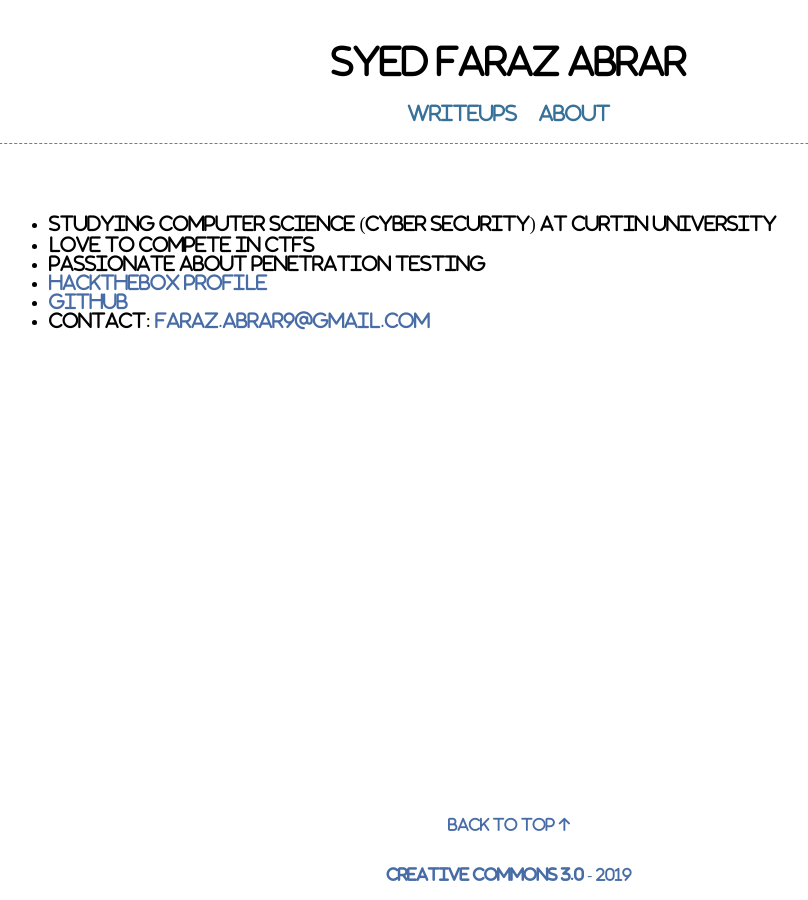
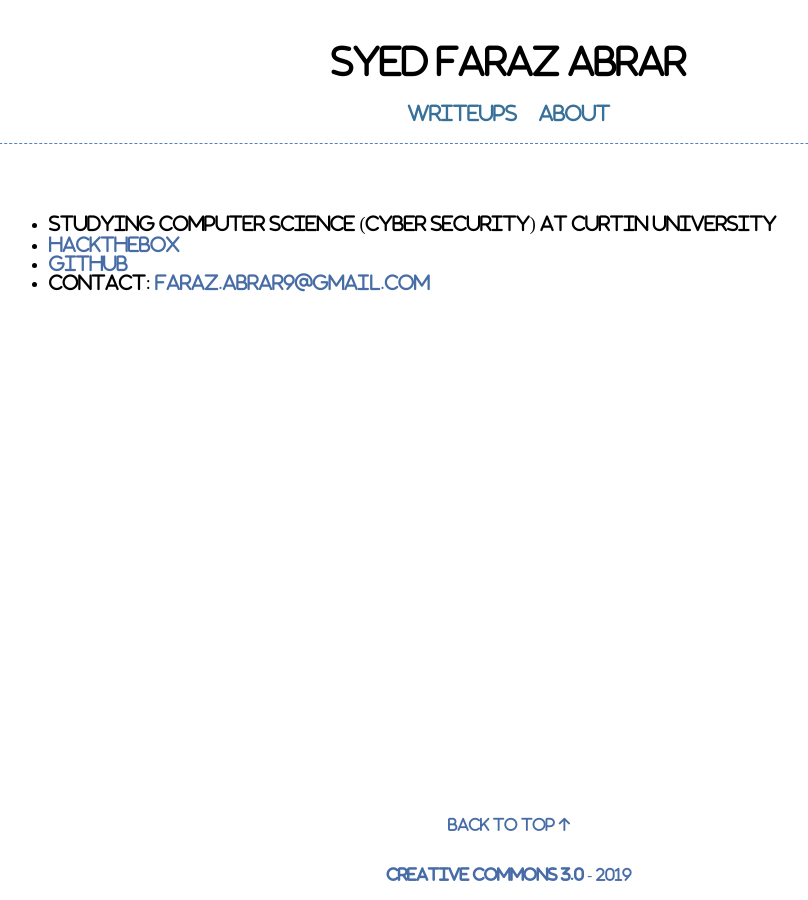
Before and after one commit to farazsth98/farazsth98.github.io, a Jekyll site: the page built from about.html, in a window 1280 px wide. Shown: the whole page, without its empty margins (131-939 px from the left). Built offline with Jekyll 4.4.1, drawn with Linux system fonts in a browser that asks for light colours; nearby versions of some CDN libraries.

Commit message:
Changed About

```diff
--- a/about.html
+++ b/about.html
@@ -6,9 +6,7 @@
 
 <ul id="about">
   <li>Studying Computer Science (Cyber Security) at Curtin University</li>
-  <li>Love to compete in CTFs</li>
-  <li>Passionate about penetration testing</li>
-  <li><a href="https://www.hackthebox.eu/profile/136164">HackTheBox profile</a></li>
+  <li><a href="https://www.hackthebox.eu/profile/136164">HackTheBox</a></li>
   <li><a href="https://github.com/farazsth98">Github</a></li>
   <li>Contact: <a href="mailto:faraz.abrar9@gmail.com">faraz.abrar9@gmail.com</a></li>
 </ul>
```
